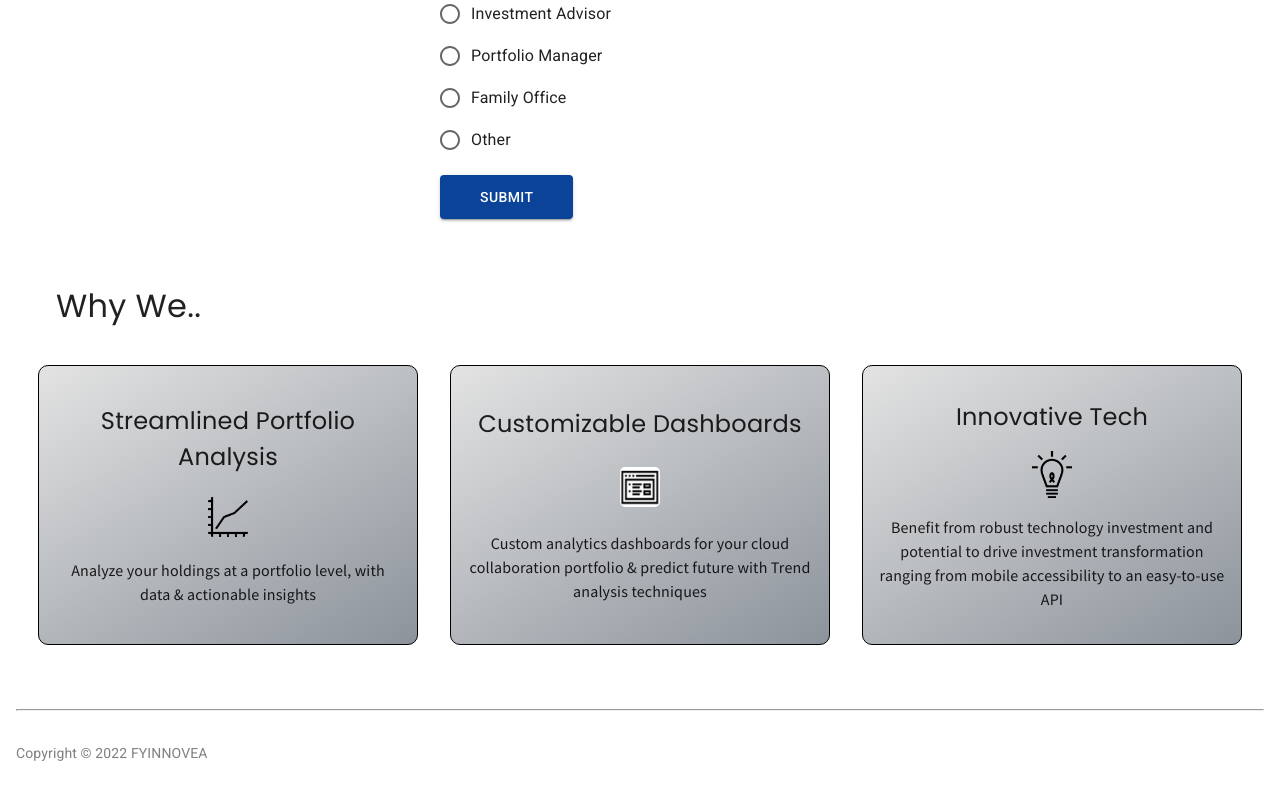
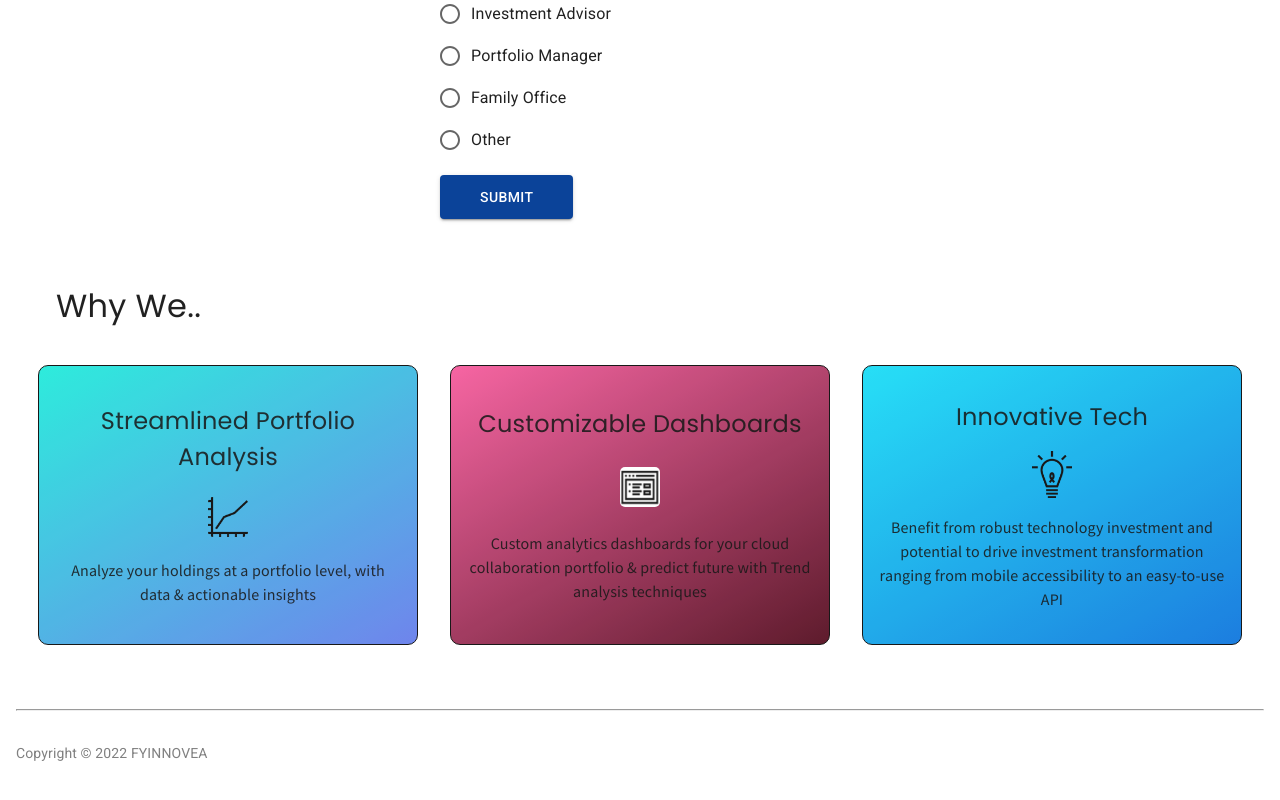
Before and after one commit to akbar061192/portfolio-analytics, a React (Create React App) app: page / in a window 1280 px wide. Shown: the part 1660-2460 px from the top of the page. Built offline with nearby package versions, Linux system fonts and the light colour scheme.

Commit message:
footer cards style

```diff
--- a/src/App.css
+++ b/src/App.css
@@ -11,6 +11,13 @@
   color: white !important;
   background-color: #f39305 !important;
 }
+
+.navbar {
+  background-color: rgba(255, 255, 255, 0.2);
+  backdrop-filter: blur(20px) saturate(160%) contrast(45%) brightness(140%);
+  -webkit-backdrop-filter: blur(20px) saturate(160%) contrast(45%) brightness(140%);
+}
+
 
 /* Slideshow */
 
--- a/src/components/FooterCards.js
+++ b/src/components/FooterCards.js
@@ -5,11 +5,12 @@ import dashboard from '../assets/dashboard.png';
 import tech from '../assets/tech.png';
 
 const FooterCard = props => {
-  const { title, img, desc } = props;
+  const { title, img, desc, bg } = props;
   return (
     <div
       style={{
-        background: 'linear-gradient(150deg, #E3E3E3, #8c939b 100%)',
+        // background: 'linear-gradient(150deg, #13f1fc, #0470dc 100%)',
+        background: bg,
         border: '1px solid black',
         borderRadius: '10px',
         width: '380px',
@@ -21,6 +22,7 @@ const FooterCard = props => {
         padding: '1rem',
         margin: '1rem',
         fontWeight: 'bolder',
+        opacity: '0.9',
       }}
     >
       <Typography style={{ fontFamily: 'Poppins', fontSize: '1.5rem', textAlign: 'center' }}>{title}</Typography>
@@ -48,16 +50,19 @@ const FooterCards = () => {
             </Typography>
             <div style={{ display: 'flex', flexWrap: 'wrap', justifyContent: 'center' }}>
               <FooterCard
+                bg='linear-gradient(150deg, #17ead9, #6078ea 100%)'
                 title='Streamlined Portfolio Analysis'
                 img={investmentBanking}
                 desc='Analyze your holdings at a portfolio level, with data &amp; actionable insights'
               />
               <FooterCard
+                bg='linear-gradient(150deg, #f65599, #4d0316 100%)'
                 title='Customizable Dashboards'
                 img={dashboard}
                 desc='Custom analytics dashboards for your cloud collaboration portfolio &amp; predict future with Trend analysis techniques'
               />
               <FooterCard
+                bg='linear-gradient(150deg, #10dcf6, #0470dc 100%)'
                 title='Innovative Tech'
                 img={tech}
                 desc='Benefit from robust technology investment and potential to drive investment transformation ranging from mobile accessibility to an easy-to-use API'
--- a/src/components/NavBar.js
+++ b/src/components/NavBar.js
@@ -1,5 +1,5 @@
 import { useState, useEffect } from 'react';
-import logo from '../assets/logo.png';
+import logo from '../assets/logo-removebg-preview.png';
 import React from 'react';
 import AppBar from '@mui/material/AppBar';
 import Box from '@mui/material/Box';
@@ -41,7 +41,14 @@ const NavBar = () => {
   };
 
   return (
-    <AppBar elevation={scrolled ? 3 : 0} style={{ position: 'fixed', top: 0, background: 'white' }}>
+    <AppBar
+      elevation={scrolled ? 3 : 0}
+      style={{
+        position: 'fixed',
+        top: 0,
+        background: 'white',
+      }}
+    >
       <Container maxWidth='xl'>
         <Toolbar disableGutters style={{ paddingTop: `${scrolled ? '' : '20px'}` }}>
           <Typography
```
Also changed, not shown: src/assets/logo-removebg-preview.png (added).
